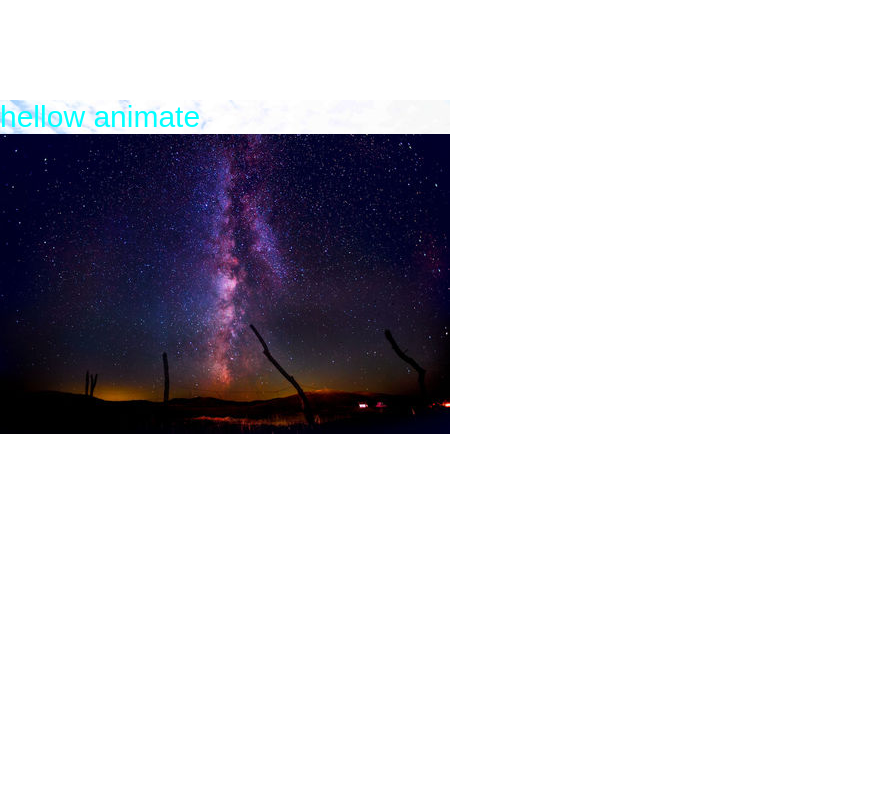
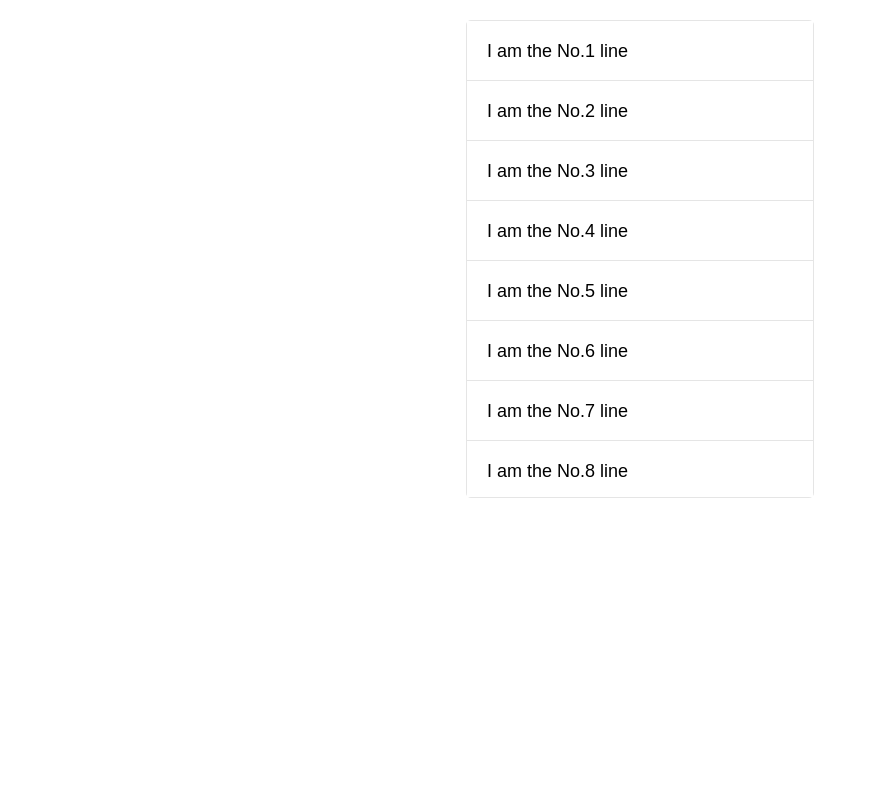
Before and after one commit to lycHub/animate, a website built with webpack: page src/index.html in a window 1280 px wide. Shown: the whole page, without its empty margins (0-877 px from the left). Built offline with nearby package versions, Linux system fonts and the light colour scheme.

Commit message:
初始化

```diff
--- a/package.json
+++ b/package.json
@@ -44,6 +44,7 @@
     "webpack-dev-server": "^3.1.4"
   },
   "dependencies": {
+    "better-scroll": "^1.12.4",
     "webpack": "^4.12.0",
     "webpack-cli": "^3.0.6"
   }
--- a/src/index.html
+++ b/src/index.html
@@ -2,14 +2,17 @@
 <html lang="zh-CN">
 <head>
   <meta charset="UTF-8">
+  <meta name="viewport" content="width=device-width, initial-scale=1.0, maximum-scale=1.0, user-scalable=0">
   <title>webpack</title>
   <script src="https://cdn.bootcss.com/jquery/3.3.1/jquery.min.js"></script>
 </head>
 <body>
 <div id="box">
-  hellow animate
-
-  <img src="assets/b.jpg" alt="">
+  <div class="scroll-list-wrap">
+    <div class="list-wrapper">
+      <ul class="list-content"></ul>
+    </div>
+  </div>
 </div>
 </body>
 </html>
--- a/src/js/index.js
+++ b/src/js/index.js
@@ -1,3 +1,15 @@
 import 'style/index.scss';
+import BScroll from 'better-scroll';
 
-console.log(1);
+$(function () {
+  const dataArr = [1,2,3,4,5,6,7,8,9,10,11,12,13];
+  const listWrap = $('.list-wrapper')[0];
+
+  dataArr.forEach((item, key, arr) => {
+    $('.list-content').append(`<li class="list-item">I am the No.${item} line</li>`);
+  });
+
+  setTimeout(() => {
+    const myScroll = new BScroll(listWrap);
+  }, 100);
+});
--- a/src/style/index.scss
+++ b/src/style/index.scss
@@ -1,8 +1,39 @@
 @import "base";
 
 #box{
-  color: aqua;
-  font-size: 30px;
-  transform: translateY(100px);
-  background:url(../assets/a.jpg) no-repeat;
+  width: 348px;
+  margin:20px auto;
+  .scroll-list-wrap{
+    position: relative;
+    border: 1px solid rgba(0,0,0,.1);
+    border-radius: .3rem;
+    height:478px;
+    //overflow: hidden;
+
+    .list-wrapper{
+      position: relative;
+      height: 100%;
+      overflow: hidden;
+      background: #fff;
+      &:first-child{
+        margin-top:0;
+      }
+
+        ul{
+          //position: relative;
+          //z-index: 10;
+          height:auto;
+          background: #fff;
+
+          li{
+            height: 60px;
+            line-height: 60px;
+            font-size: 18px;
+            padding-left: 20px;
+            border-bottom: 1px solid #e5e5e5;
+          }
+        }
+
+    }
+  }
 }
```
Also changed, not shown: 1 other file.
